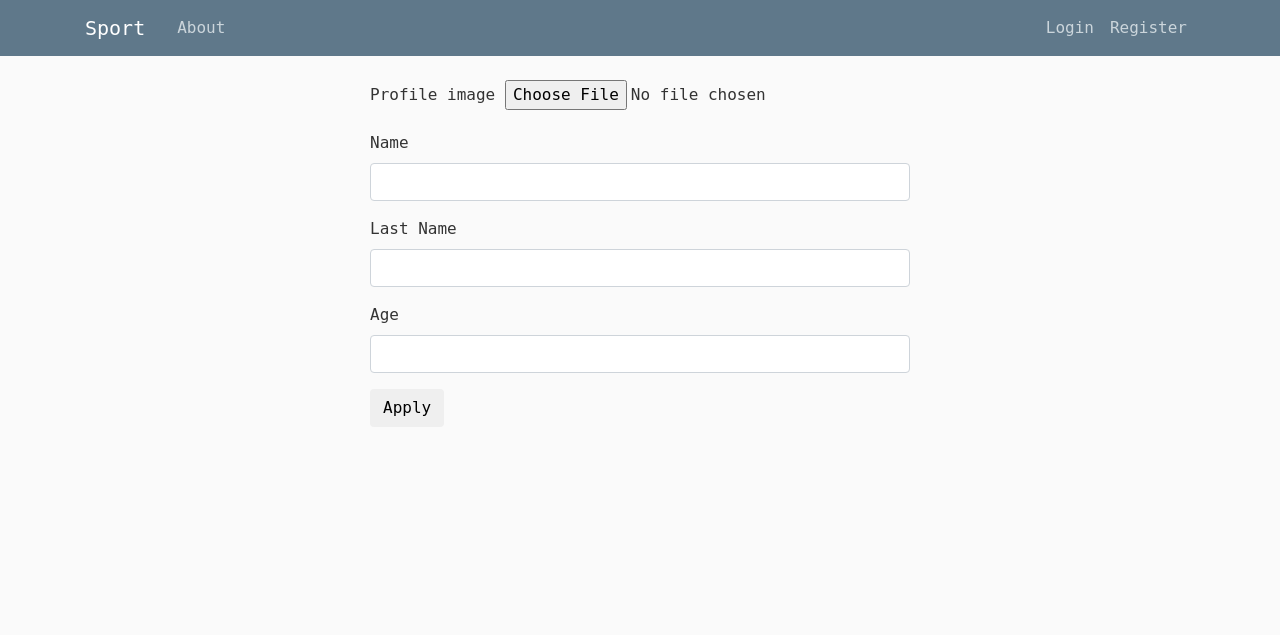
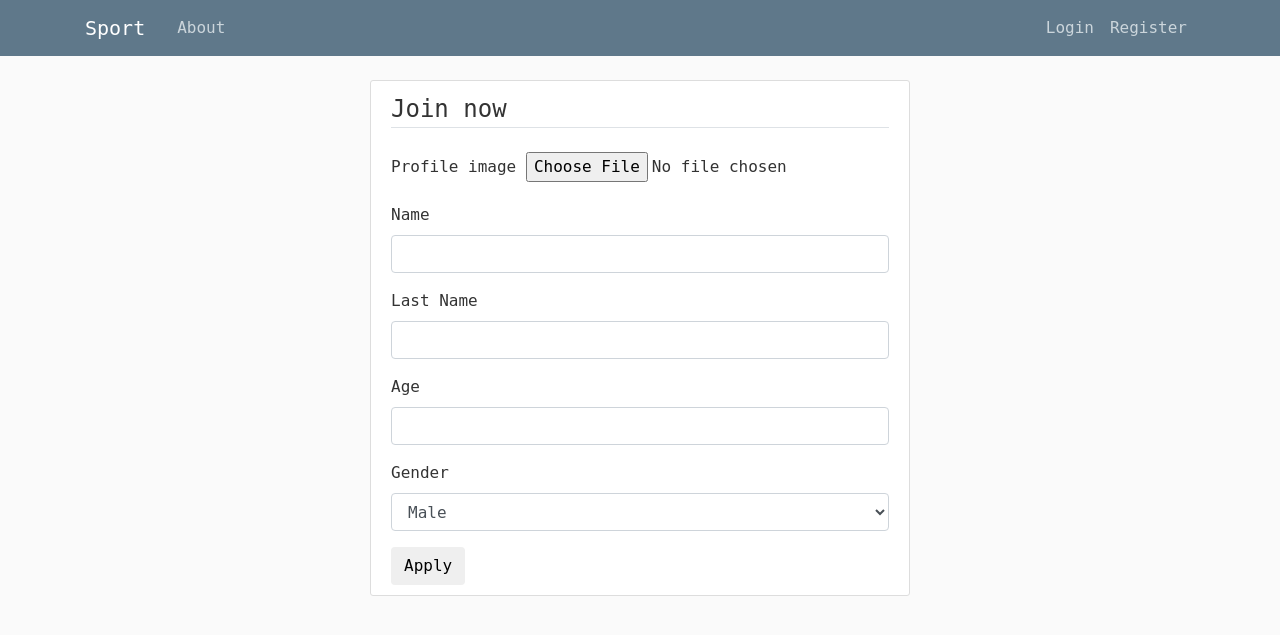
Before and after one commit to Werozel/PlayersPairingSystem, a Flask app: page /edit_profile in a window 1280 px wide. Shown: the top 635 px of the page. Run offline with Flask 2, Linux system fonts and the light colour scheme; parts of the project's set-up code (start-up, migrations or seed data) failed here and were passed over; some libraries are stand-ins or nearby versions.

Commit message:
Добавил пол в форму изменения профиля

```diff
--- a/forms.py
+++ b/forms.py
@@ -30,5 +30,6 @@ class EditProfileForm(FlaskForm):
 	name = StringField('Name', validators=[DataRequired(), Length(max=30)])
 	last_name = StringField('Last Name', validators=[DataRequired(), Length(max=50)])
 	age = IntegerField('Age', validators=[NumberRange(min=5, max=100)])
-	#gender = SelectField('Gender', default=18, choices=['Male', 'Female'])
+	gender_choices = [('M', 'Male'), ('F', 'Female')]  # (value, label)
+	gender = SelectField('Gender', default=18, choices=gender_choices)
 	submit = SubmitField('Apply')
--- a/server.py
+++ b/server.py
@@ -59,7 +59,7 @@ def edit_profile():
             current_user.name = form.name.data
             current_user.last_name = form.last_name.data
             current_user.age = form.age.data
-            #current_user.gender = 'M' if form.gender.data == 'Male' else 'F'
+            current_user.gender = form.gender.data
             # TODO add image_file link
             db.session.add(current_user)
             db.session.commit()
--- a/templates/edit_profile.html
+++ b/templates/edit_profile.html
@@ -2,6 +2,9 @@
 
 {% block content %}
 
-    {{ wtf.quick_form(form) }}
+    <div class="content-section">
+        <legend class="border-bottom mb-4">Join now</legend>
+        {{ wtf.quick_form(form) }}
+    </div>
 
 {% endblock content %}
```
